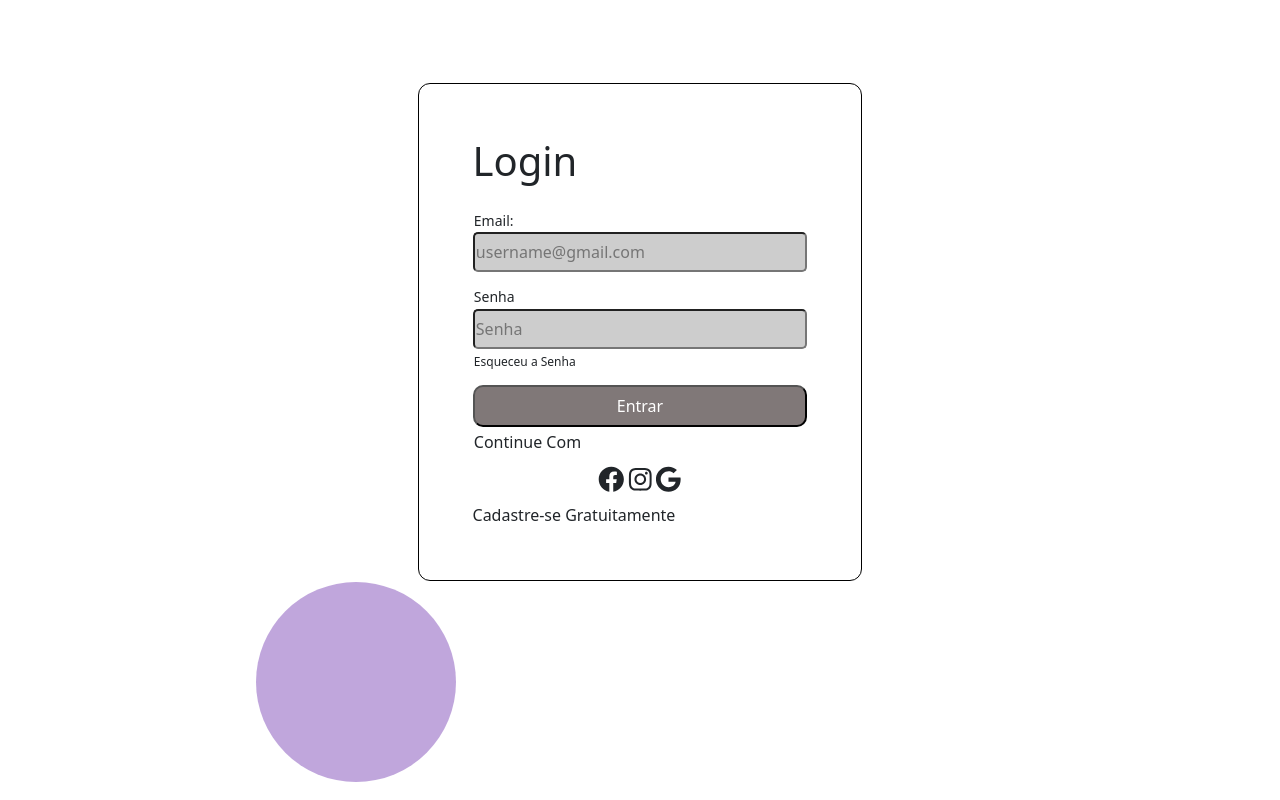
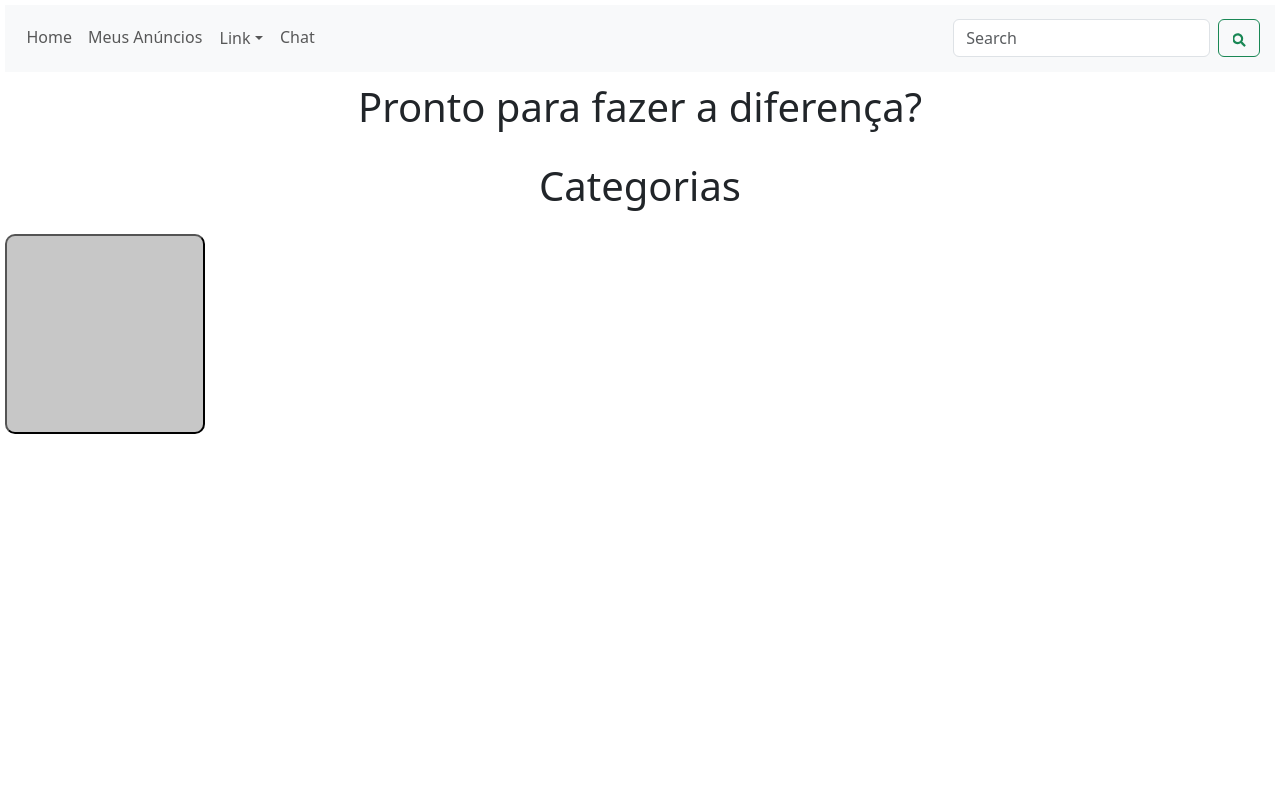
Before and after one commit to printnNathan/Doa-, a React (Create React App) app: page / in a window 1280 px wide. Built offline with nearby package versions, Linux system fonts and the light colour scheme.

Commit message:
addTelacategorias

```diff
--- a/package.json
+++ b/package.json
@@ -5,6 +5,9 @@
   "dependencies": {
     "@emotion/react": "^11.11.4",
     "@emotion/styled": "^11.11.0",
+    "@fortawesome/free-brands-svg-icons": "^6.5.2",
+    "@fortawesome/free-solid-svg-icons": "^6.5.2",
+    "@fortawesome/react-fontawesome": "^0.2.0",
     "@mui/lab": "^5.0.0-alpha.169",
     "@mui/material": "^5.15.14",
     "@testing-library/jest-dom": "^5.17.0",
--- a/src/App.js
+++ b/src/App.js
@@ -6,12 +6,13 @@ import Footer from '../src/components/Footer/footer';
 import Anuncios from '../src/components/Anuncios/Anuncios';
 import { BrowserRouter as Router, Route, Switch, createBrowserRouter, RouterProvider } from 'react-router-dom';
 import Home from "./Pages/Home";
-import Login from "./Pages/Login"
+import Login from "./Pages/Login";
+import EscolherCategoria from './Pages/EscolherCategoria/EscolherCategoria';
 
 const router = createBrowserRouter([
     {
       path: "/",
-      element: <Login/>,
+      element: <EscolherCategoria/>,
     },
     {
       path: "contact",
--- /dev/null
+++ b/src/Pages/EscolherCategoria/EscolherCategoria.jsx
@@ -0,0 +1,22 @@
+import NavBar from '../../components/NavBar/Header';
+import styles from './EscolherCategoria.module.css';
+import React from 'react';
+
+export default function EscolherCategoria() {
+  return (
+    <div>
+      <NavBar/>
+
+      <div>
+        <h1 className={styles.TextoPronto}>Pronto para fazer a diferença?</h1>
+      </div>
+
+      <div>
+        <h1 className={styles.TextoCategorias}>Categorias</h1>
+      </div>
+
+      <input type="button" placeholder="Móveis" className={styles.Categorias} />
+    </div>
+
+  )
+}
--- /dev/null
+++ b/src/Pages/EscolherCategoria/EscolherCategoria.module.css
@@ -0,0 +1,34 @@
+body{
+    background-color: rgb(255, 255, 255);
+}
+
+.Bola {
+    width: 200px; /* Largura da bola */
+    height: 200px; /* Altura da bola (igual à largura para torná-la redonda) */
+    background-color: #692cab6b; /* Cor da bola com 50% de opacidade */
+    border-radius: 50%; /* Torna a borda do elemento redonda, criando uma bola */
+    position: absolute; /* Posicionamento absoluto */
+    margin-top: 1px;
+    margin-left: 250px;
+}
+
+.TextoCategorias {
+    padding-bottom: 14px;
+    padding-top: 10px;
+    text-align: center;
+}
+
+.TextoPronto {
+    padding-bottom: 11px;
+    padding-top: 10px;
+    text-align: center;
+}
+
+.Categorias {
+    width: 200px;
+    height: 200px;
+    padding: 7px;
+    border-radius: 10px;
+    background-color: #7979796b;
+    color: white;
+}
```
Also changed, not shown: 2 other files (tests, documents, lock files or other folders).
